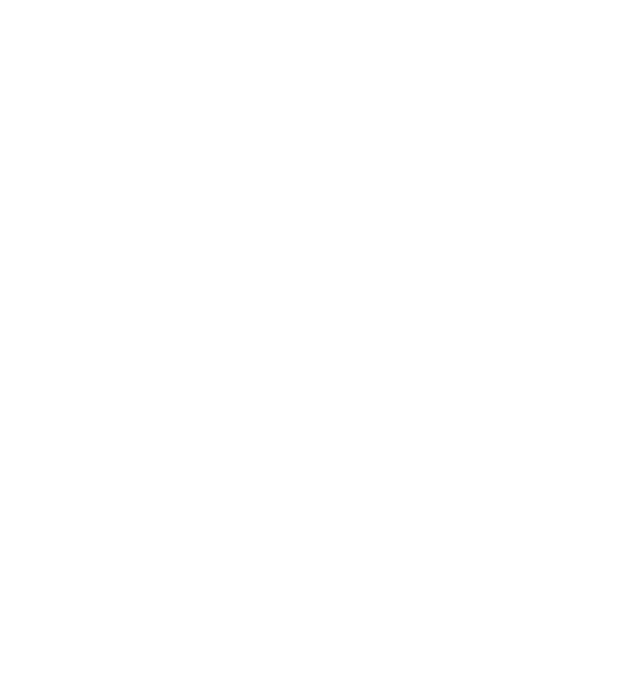
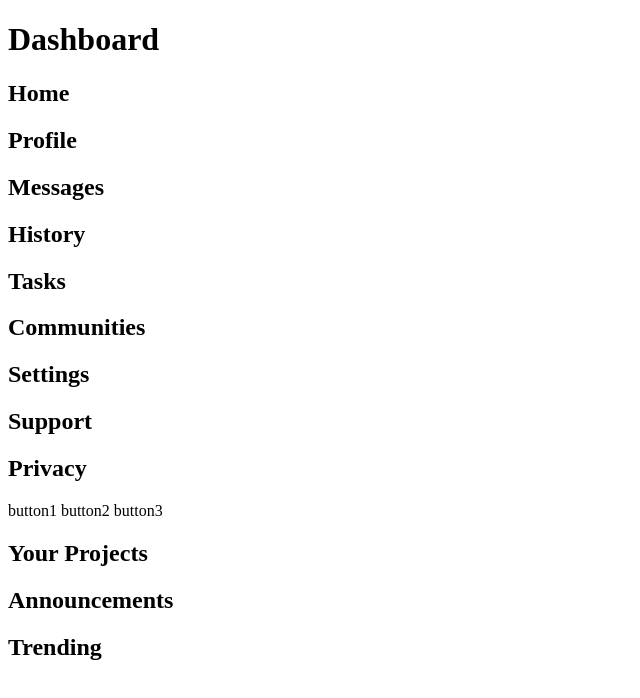
Before and after one commit to pbaki/Admin-Dashboard, a plain HTML site: page index.html in a window 1280 px wide. Shown: the whole page, without its empty margins (0-640 px from the left). Drawn offline with Linux system fonts and the light colour scheme.

Commit message:
Initial HTML DOM layout done

```diff
--- a/index.html
+++ b/index.html
@@ -9,5 +9,102 @@
 </head>
 <body>
 
+    <div class="content">
+
+        <div class="dashboard">
+            <div id="dashboard-title">
+                <h1>Dashboard</h1>
+            </div>
+            <div class="user-icons">
+                <div id="home">
+
+                    <h2>Home</h2>
+                </div>
+                <div id="profile">
+
+                    <h2>Profile</h2>
+                </div>
+                <div id="messages">
+
+                    <h2>Messages</h2>
+                </div>
+                <div id="history">
+
+                    <h2>History</h2>
+                </div>
+                <div id="tasks">
+
+                    <h2>Tasks</h2>
+                </div>
+                <div id="communities">
+
+                    <h2>Communities</h2>
+                </div>
+            </div>
+            <div id="support-icons">
+                <div id="settings">
+
+                    <h2>Settings</h2>
+                </div>
+                <div id="support">
+
+                    <h2>Support</h2>
+                </div>
+                <div id="privacy">
+
+                    <h2>Privacy</h2>
+                </div>
+            </div>
+        </div>
+
+
+        <div class="header">
+            <div class="box-1">
+
+            </div>
+            <div class="box-2">
+                <buton>button1</buton>
+                <buton>button2</buton>
+                <buton>button3</buton>
+            </div>
+        </div>
+
+
+        <div class="main-content">
+            <h2>Your Projects</h2>
+            <div class="projects">
+                <div class="card1"></div>
+                <div class="card2"></div>
+                <div class="card3"></div>
+                <div class="card4"></div>
+                <div class="card5"></div>
+                <div class="card6"></div>
+            </div>
+            <div class="project-sidebar">
+                <div class="announcements">
+                    <h2>Announcements</h2>
+                    <div id="announcements-content1"></div>
+                    <div id="announcements-content2"></div>
+                    <div id="announcements-content3"></div>
+                 </div>
+                <div class="trending">
+                    <h2>Trending</h2>
+                    <div id="trending-content1"></div>
+                    <div id="trending-content2"></div>
+                    <div id="trending-content3"></div>
+                    <div id="trending-content4"></div>
+                </div>
+
+            </div>
+        </div>
+
+
+
+    </div>
+
+
+
+
+
 </body>
 </html>
```
